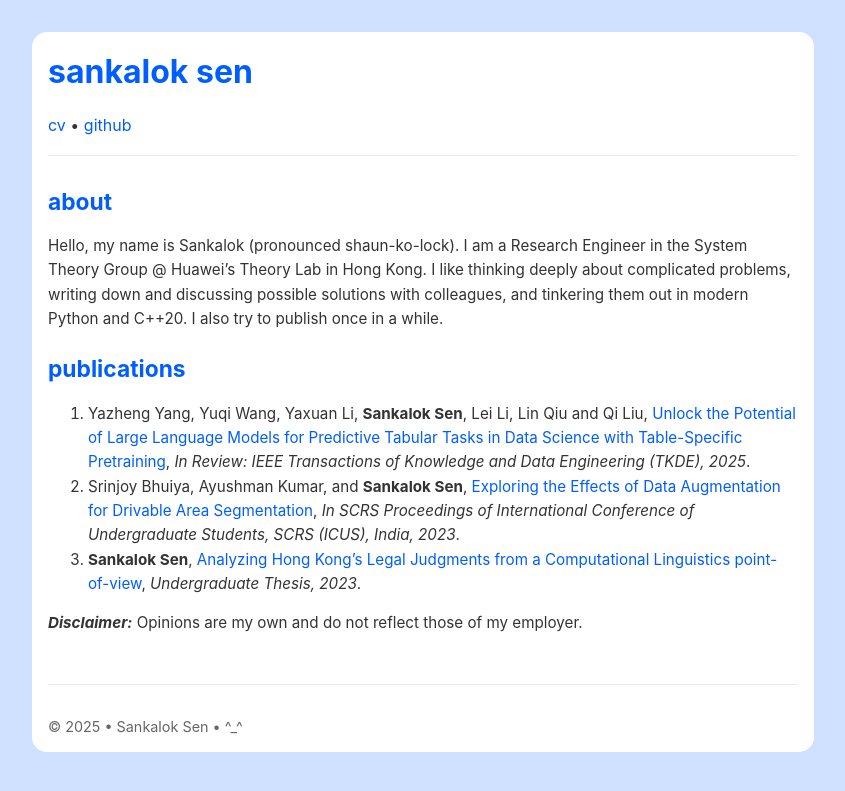
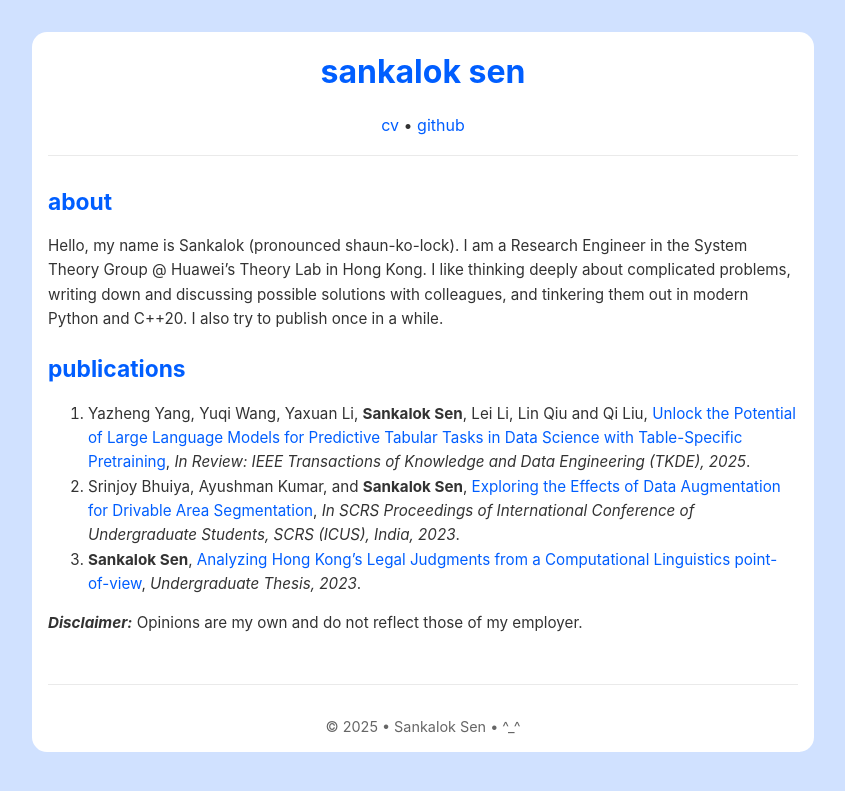
Before and after one commit to sankalok/sankalok.github.io, a Jekyll site: the page built from index.md, in a window 1280 px wide. Shown: the top 791 px of the page, without its empty margins (217-1062 px from the left). Built offline with Jekyll 4.4.1, drawn with Linux system fonts in a browser that asks for light colours.

Commit message:
Update default.html

```diff
--- a/_layouts/default.html
+++ b/_layouts/default.html
@@ -38,6 +38,7 @@
             margin-bottom: 2rem;
             border-bottom: 1px solid #eaeaea;
             padding-bottom: 1rem;
+            text-align: center;
         }
 
         h1, h2, h3 {
@@ -63,6 +64,7 @@
             border-top: 1px solid #eaeaea;
             font-size: 0.9rem;
             color: #666;
+            text-align: center;
         }
 
         .markdown-content {
@@ -85,7 +87,7 @@
             font-size: 0.95em;
         }
     </style>
-
+<!--
     <script>
       MathJax = {
         tex: {
@@ -95,11 +97,12 @@
       };
     </script>
     <script src="https://cdn.jsdelivr.net/npm/mathjax@3/es5/tex-mml-chtml.js" async></script>
-
+-->
 </head>
 <body>
     <div class="container">
         <header>
+
             <h1><a href="/">{{ site.title | default: "My Blog" }}</a></h1>
             <nav>
                 <a href="/assets/cv.pdf">cv</a> •
```
